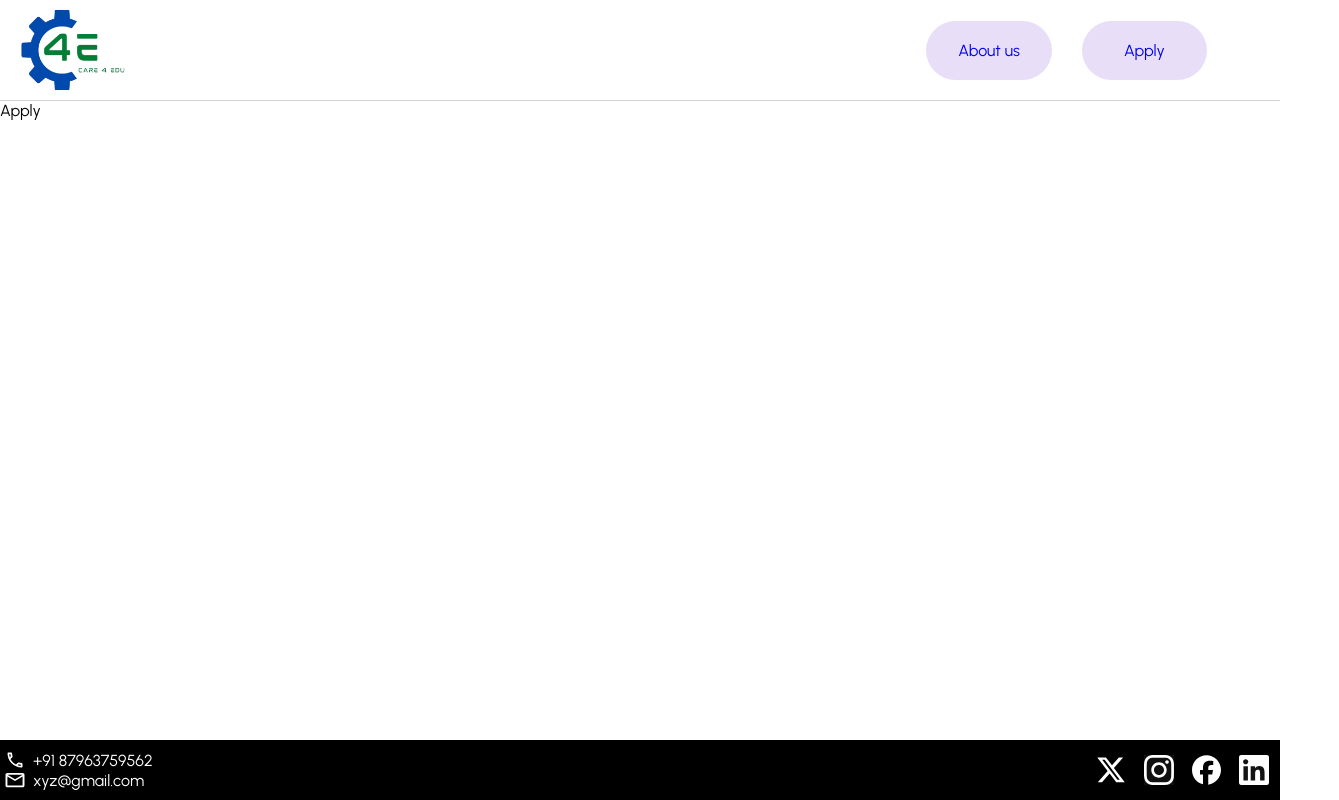
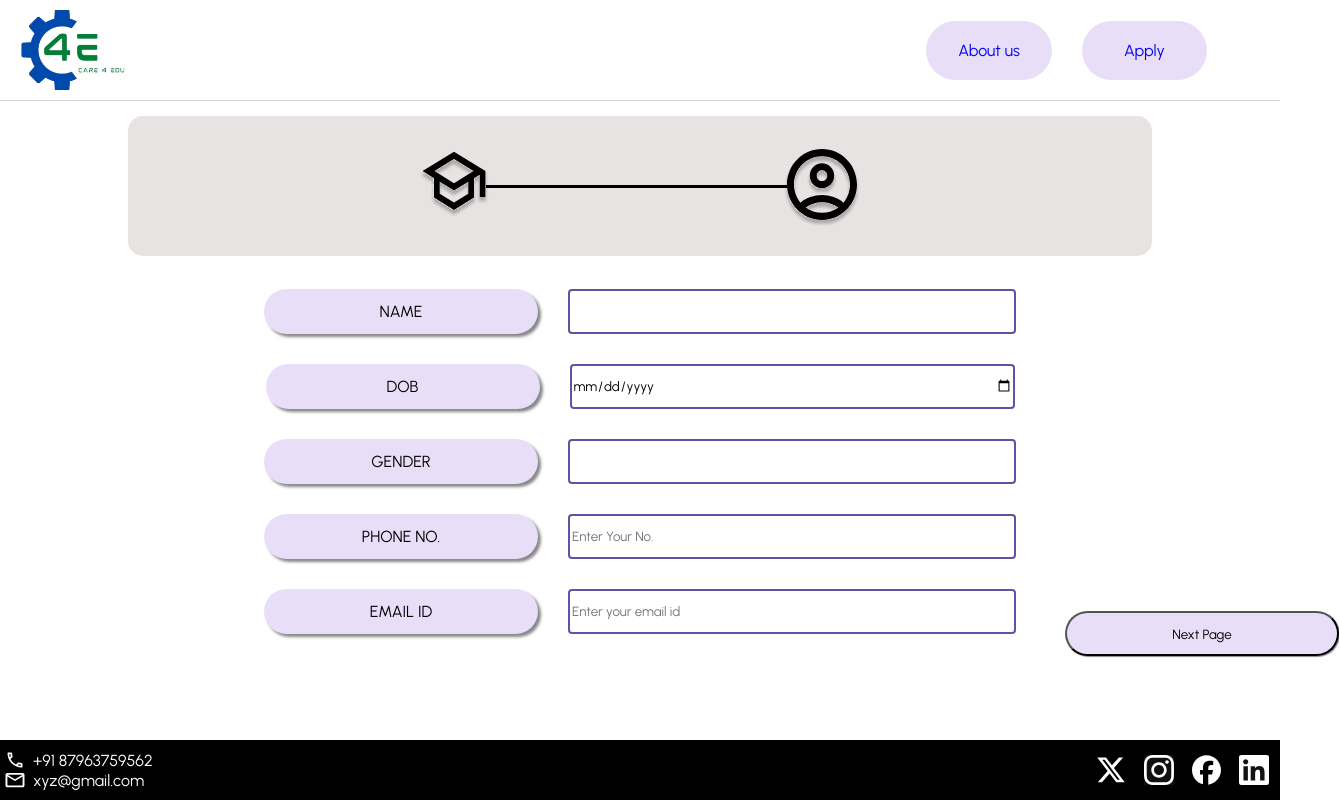
Before and after one commit to Chandan-CV/job-application, a React (Vite) app: page /apply in a window 1280 px wide. Shown: the whole page, 1339 px wide, since content can reach past the window. Built offline with nearby package versions, Linux system fonts and the light colour scheme.

Commit message:
"created apply page"

```diff
--- a/src/assets/pages/apply/Apply.jsx
+++ b/src/assets/pages/apply/Apply.jsx
@@ -1,8 +1,20 @@
+import styles from './apply.module.css'
+import Page1 from './page1/Page1';
+import Page2 from './page2/Page2';
 const Apply = () => {
     return(
-        <>
-        Apply
-        </>
+        <div className={styles.container}>
+            <div className={styles.bar}>
+                <span>
+                <img  src='/school.svg' className={styles.svg}/>
+                </span>
+                <span>
+                <img src='account_circle.svg' className={styles.svg}/>
+                </span>
+                <span className={styles.line}></span>
+            </div>
+           <Page1/>
+        </div>
     );
 }
 
--- /dev/null
+++ b/src/assets/pages/apply/apply.module.css
@@ -0,0 +1,40 @@
+body{
+    display: flex;
+    flex-direction: column;
+    min-height: 100vh;
+
+}
+
+.container{
+    display: flex;
+    flex: 1;
+    justify-content: center;
+    align-items: center;
+    margin-top: 15px;
+    flex-direction: column;
+}
+
+.bar{
+    background-color: rgba(232, 227, 227, 1);
+    height: 140px;
+    width: 80%;
+    align-items: center;
+    border-radius: 15px;
+    display: flex;
+    flex-direction: row;
+    justify-content:space-evenly;
+    position: relative;
+}
+
+.svg{
+    height:85px ;
+    border-radius: 50%;
+}
+
+.line{
+    height: 3px;
+    width: 29.5%;
+    background-color: black;
+    position:absolute;
+    left: 35%;
+}
--- /dev/null
+++ b/src/assets/pages/apply/page1/Page1.jsx
@@ -0,0 +1,44 @@
+import React, { useState } from 'react'
+import styles from './page1.module.css'
+const Page1 = () => {
+    const url="Enter the api endpoint here"
+    const [data,setData]=useState({
+        name:"",
+        date:"",
+        gender:"",
+        phone:"",
+        email:""
+    })
+  return (
+    <div className={styles.formcontainer}>
+    <form className={styles.form}>
+        <div className={styles.inputcontain}>
+        <span className={styles.label}> NAME </span>
+        <input  className={styles.input}/>
+        </div>
+        <div className={styles.inputcontain}>
+        <span className={styles.label}>DOB</span>
+        <input className={styles.input} type='date' />
+        </div>
+        <div className={styles.inputcontain}>
+        <span className={styles.label}>GENDER</span>
+        <input className={styles.input}/>
+        </div>
+        <div className={styles.inputcontain}>
+        <span className={styles.label} >PHONE NO.</span>
+        <input className={styles.input} type="number" placeholder='Enter Your No.'/>
+        </div>
+        <div className={styles.inputcontain}>
+        <span className={styles.label}>EMAIL ID</span>
+        <input className={styles.input} placeholder='Enter your email id'/>
+        </div>
+
+    </form>
+    <button className={styles.submit}>
+        Next Page
+    </button>
+</div>
+  )
+}
+
+export default Page1
--- /dev/null
+++ b/src/assets/pages/apply/page1/page1.module.css
@@ -0,0 +1,60 @@
+
+.formcontainer{
+    margin-top: 55px;;
+    height: 300px;
+    width: 500px;
+}
+
+.label{
+    background-color: rgba(232, 222, 248, 1);
+    height: 40px;
+}
+
+
+
+.form{
+    display: flex;
+    flex-direction: column;
+    justify-content: center;
+    align-items: center;
+    height: 100%;
+    width: 100%;
+
+    gap: 30px;
+}
+
+.inputcontain{
+    display: flex;
+    gap: 30px;
+}
+
+.label{
+    display: flex;
+    height: 45px;
+    width: 274px;
+    border-radius: 30px;
+    align-items: center;
+    justify-content: center;
+    box-shadow: 3px 3px 3px #888888;
+
+}
+
+.input{
+    width: 440px;
+    border-radius: 4px;
+    border: none;
+    border: 2px solid rgba(103, 80, 164, 1);
+}
+
+.submit{
+    display: flex;
+    height: 45px;
+    width: 274px;
+    border-radius: 30px;
+    background-color:rgba(232, 222, 248, 1);
+    ;
+    align-items: center;
+    justify-content: center;
+    box-shadow: 1px 1px 1px #888888;
+    margin-left: 675px;
+}
--- /dev/null
+++ b/src/assets/pages/apply/page2/Page2.jsx
@@ -0,0 +1,33 @@
+import React from 'react'
+import styles from './page2.module.css'
+const Page2 = () => {
+  return (
+    <div className={styles.formcontainer}>
+    <form className={styles.form}>
+        <div className={styles.inputcontain}>
+        <span className={styles.label}> 10TH MARKS </span>
+        <input  className={styles.input}/>
+        </div>
+        <div className={styles.inputcontain}>
+        <span className={styles.label}>12TH MARKS</span>
+        <input className={styles.input} />
+        </div>
+        <div className={styles.inputcontain}>
+        <span className={styles.label}>12th MARKS</span>
+        <input className={styles.input}/>
+        </div>
+        <div className={styles.inputcontain}>
+        <span className={styles.label}>CGPA Acquired</span>
+        <input className={styles.input}/>
+        </div>
+
+    </form>
+    <button className={styles.submit}>
+        Next Page
+    </button>
+</div>
+
+  )
+}
+
+export default Page2
--- /dev/null
+++ b/src/assets/pages/apply/page2/page2.module.css
@@ -0,0 +1,60 @@
+
+.formcontainer{
+    margin-top: 55px;;
+    height: 300px;
+    width: 500px;
+}
+
+.label{
+    background-color: rgba(232, 222, 248, 1);
+    height: 40px;
+}
+
+
+
+.form{
+    display: flex;
+    flex-direction: column;
+    justify-content: center;
+    align-items: center;
+    height: 100%;
+    width: 100%;
+
+    gap: 30px;
+}
+
+.inputcontain{
+    display: flex;
+    gap: 30px;
+}
+
+.label{
+    display: flex;
+    height: 45px;
+    width: 274px;
+    border-radius: 30px;
+    align-items: center;
+    justify-content: center;
+    box-shadow: 3px 3px 3px #888888;
+
+}
+
+.input{
+    width: 440px;
+    border-radius: 4px;
+    border: none;
+    border: 2px solid rgba(103, 80, 164, 1);
+}
+
+.submit{
+    display: flex;
+    height: 45px;
+    width: 274px;
+    border-radius: 30px;
+    background-color:rgba(232, 222, 248, 1);
+    ;
+    align-items: center;
+    justify-content: center;
+    box-shadow: 1px 1px 1px #888888;
+    margin-left: 675px;
+}
```
Also changed, not shown: public/account_circle.svg (added), public/school.svg (added).
